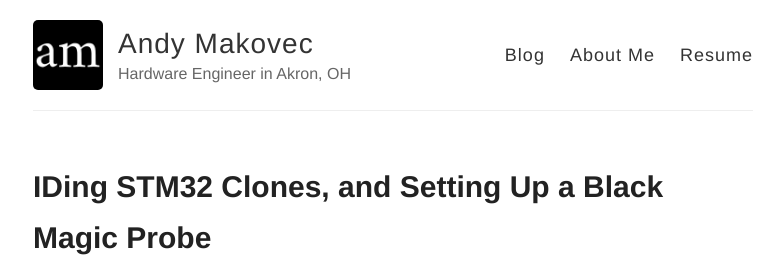
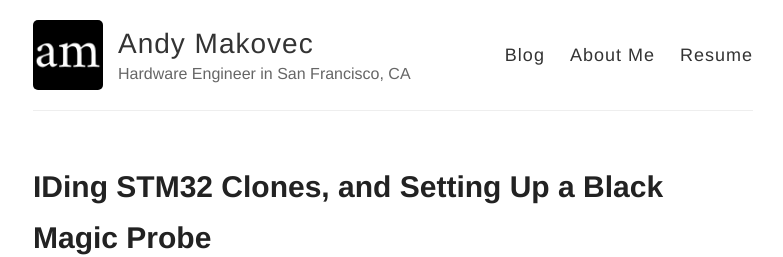
Before and after one commit to amakovec/amakovec.github.io, a Jekyll site: the page built from index.html, in a window 1280 px wide. Shown: the top 257 px of the page, without its empty margins (247-1030 px from the left). Built offline with Jekyll 4.4.1, drawn with Linux system fonts in a browser that asks for light colours.

Commit message:
Updated location to San Francisco

```diff
--- a/_config.yml
+++ b/_config.yml
@@ -6,7 +6,7 @@
 name: Andy Makovec
 
 # Short bio or description (displayed in the header)
-description: Hardware Engineer in Akron, OH
+description: Hardware Engineer in San Francisco, CA
 
 # URL of your avatar or profile pic (you could use your GitHub profile pic)
 avatar: /assets/images/logo.jpg
```
